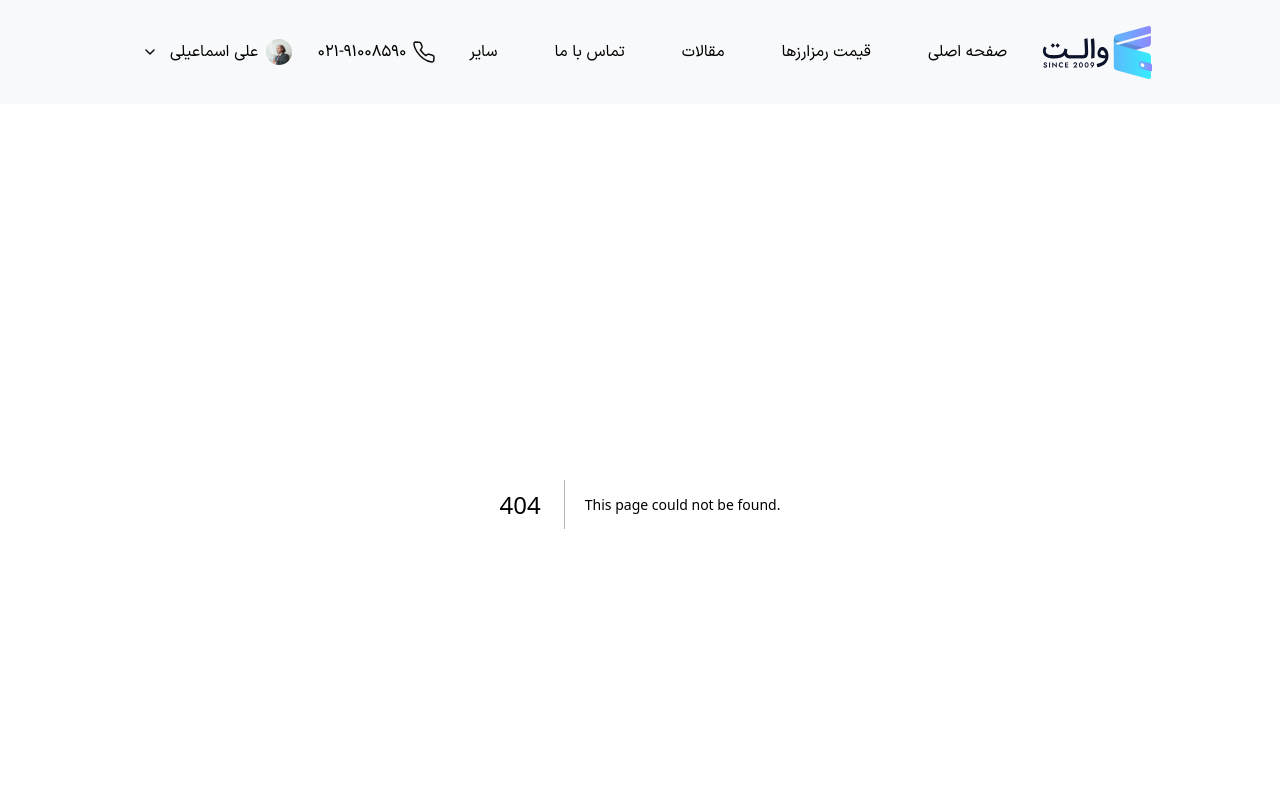
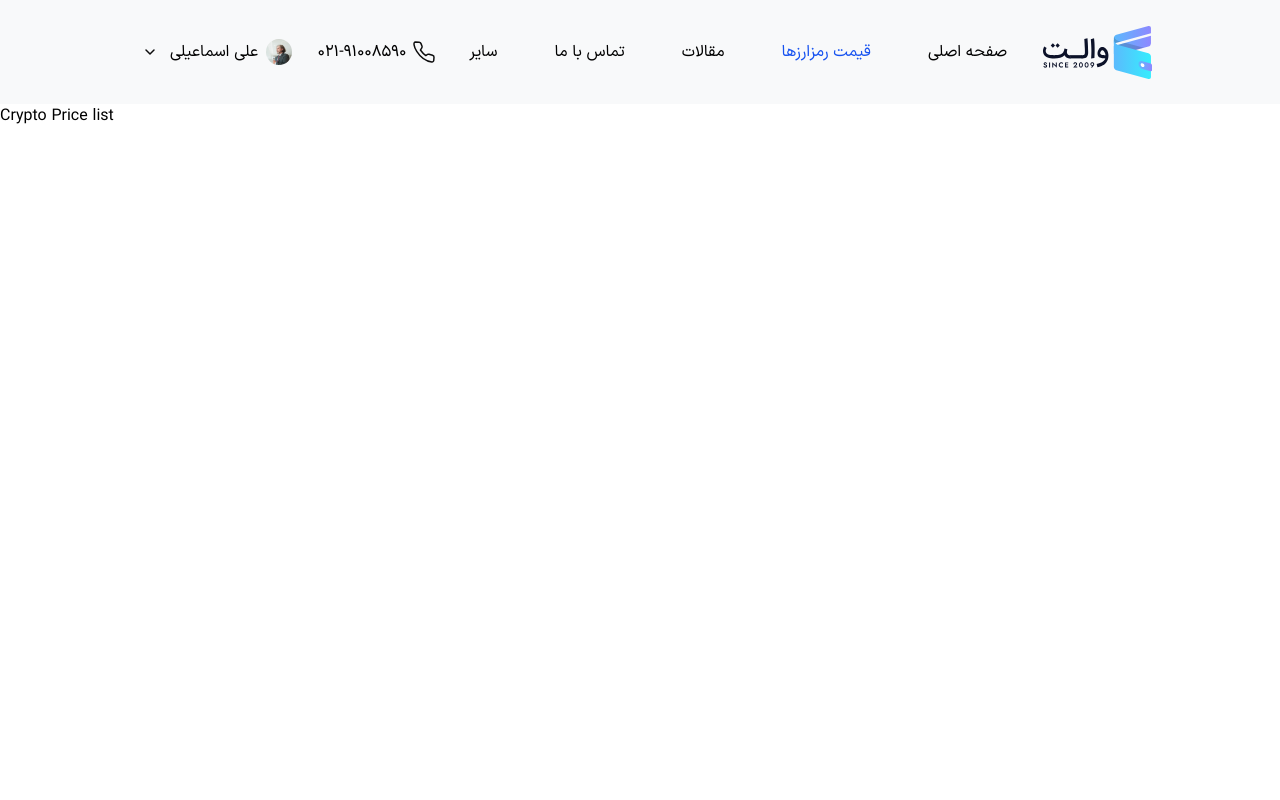
Before and after one commit to Mohammad81Nik/crypto-project, a Next.js app: page /crypto-price-list in a window 1280 px wide. Before the commit this address had no page. Shown: the top 800 px of the page. Built offline with nearby package versions, Linux system fonts and the light colour scheme.

Commit message:
Set up the crypto price list page

```diff
--- /dev/null
+++ b/app/crypto-price-list/page.tsx
@@ -0,0 +1,9 @@
+import React from 'react'
+
+const page = () => {
+  return (
+    <div className='h-screen'>Crypto Price list</div>
+  )
+}
+
+export default page
--- a/components/layouts/MainNavigation.tsx
+++ b/components/layouts/MainNavigation.tsx
@@ -1,11 +1,16 @@
+"use client"
 import Image from "next/image";
 import companyLogo from "@/public/company-logo.svg";
 import phoneLogo from "@/public/phone-icon.svg";
 import profilePic from "@/public/profile.png";
 import arrowIcon from "@/public/arrow.svg";
 import hamburger from "@/public/hamburger.svg";
+import Link from "next/link";
+import { usePathname } from "next/navigation";
+
 
 const MainNavigation = () => {
+  const pathname = usePathname();
   return (
     <header className="w-full bg-nav-background">
       <nav className="w-full h-[64px] custom-mobile:h-[92px]  custom-tablet:h-[104px] flex flex-row-reverse items-center justify-between min-[1280px]:pl-[10%] min-[1024px]:pl-[5%] min-[1280px]:pr-[10%] pl-[2%] min-[1024px]:pr-[5%] pr-[2%] text-nowrap">
@@ -20,8 +25,12 @@ const MainNavigation = () => {
             className="custom-tablet:h-[53px] custom-tablet:w-[109px] w-[57px] h-[28px]"
           />
           <ul className="hidden custom-tablet:flex-grow custom-tablet:flex custom-tablet:flex-row-reverse xl:gap-[10%] lg:gap-[5%] md:gap-[5%]">
-            <li>صفحه اصلی</li>
-            <li>قیمت رمزارزها</li>
+            <li>
+              <Link href="/" className={`${pathname === '/' ? 'text-primary-color' : 'text-black'}`}>صفحه اصلی</Link>
+            </li>
+            <li>
+              <Link href="/crypto-price-list" className={`${pathname === '/crypto-price-list' ? 'text-primary-color' : 'text-black'}`}>قیمت رمزارزها</Link>
+            </li>
             <li>مقالات</li>
             <li>تماس با ما</li>
             <li className="hidden min-[1280px]:block">سایر</li>
--- a/tailwind.config.ts
+++ b/tailwind.config.ts
@@ -15,7 +15,8 @@ const config: Config = {
       colors: {
         "nav-background": "#F8F9FA",
         "footer-background": "#1B2A4E",
-        "line-color": "#374566"
+        "line-color": "#374566",
+        "primary-color": "#1652F0"
       },
     },
   },
```
